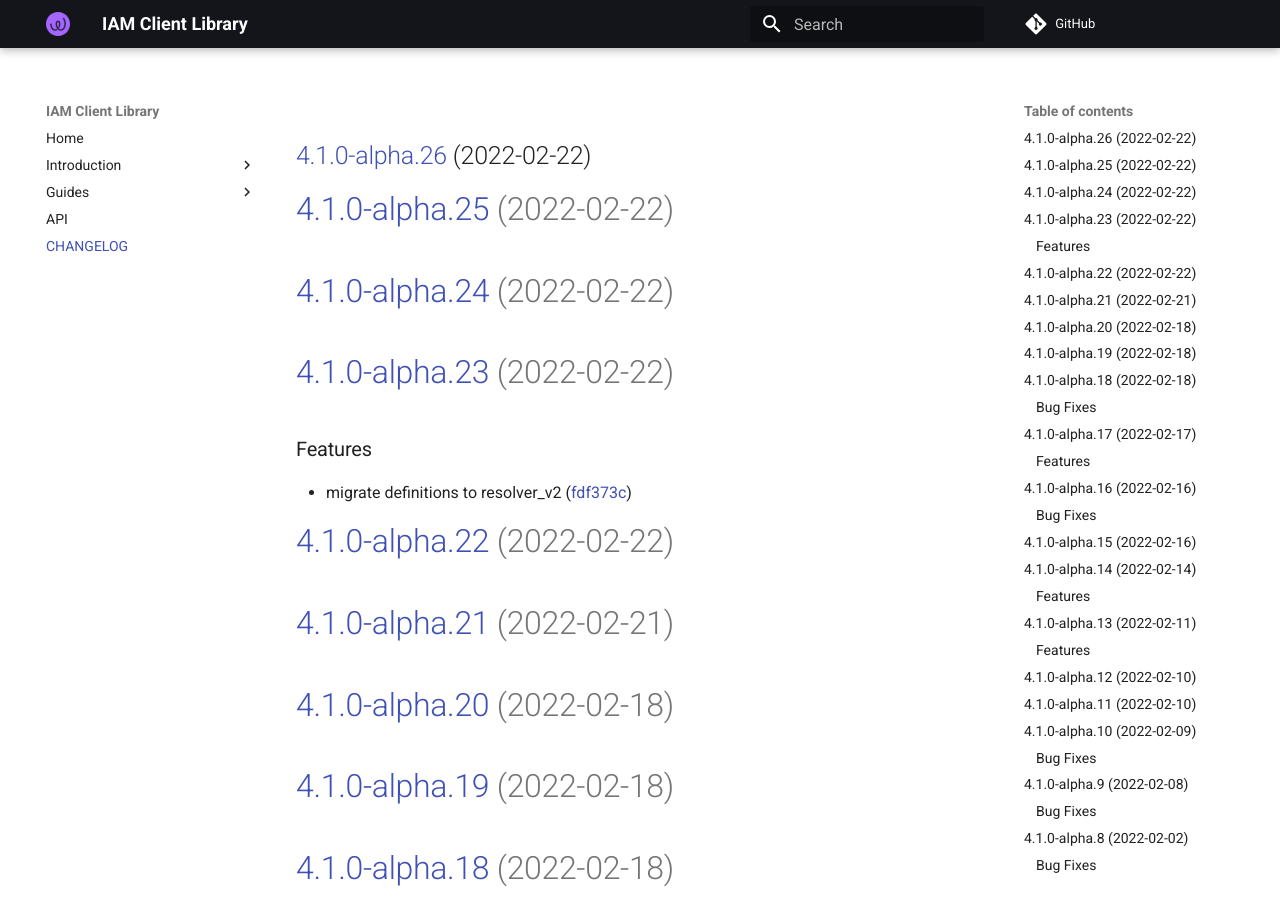
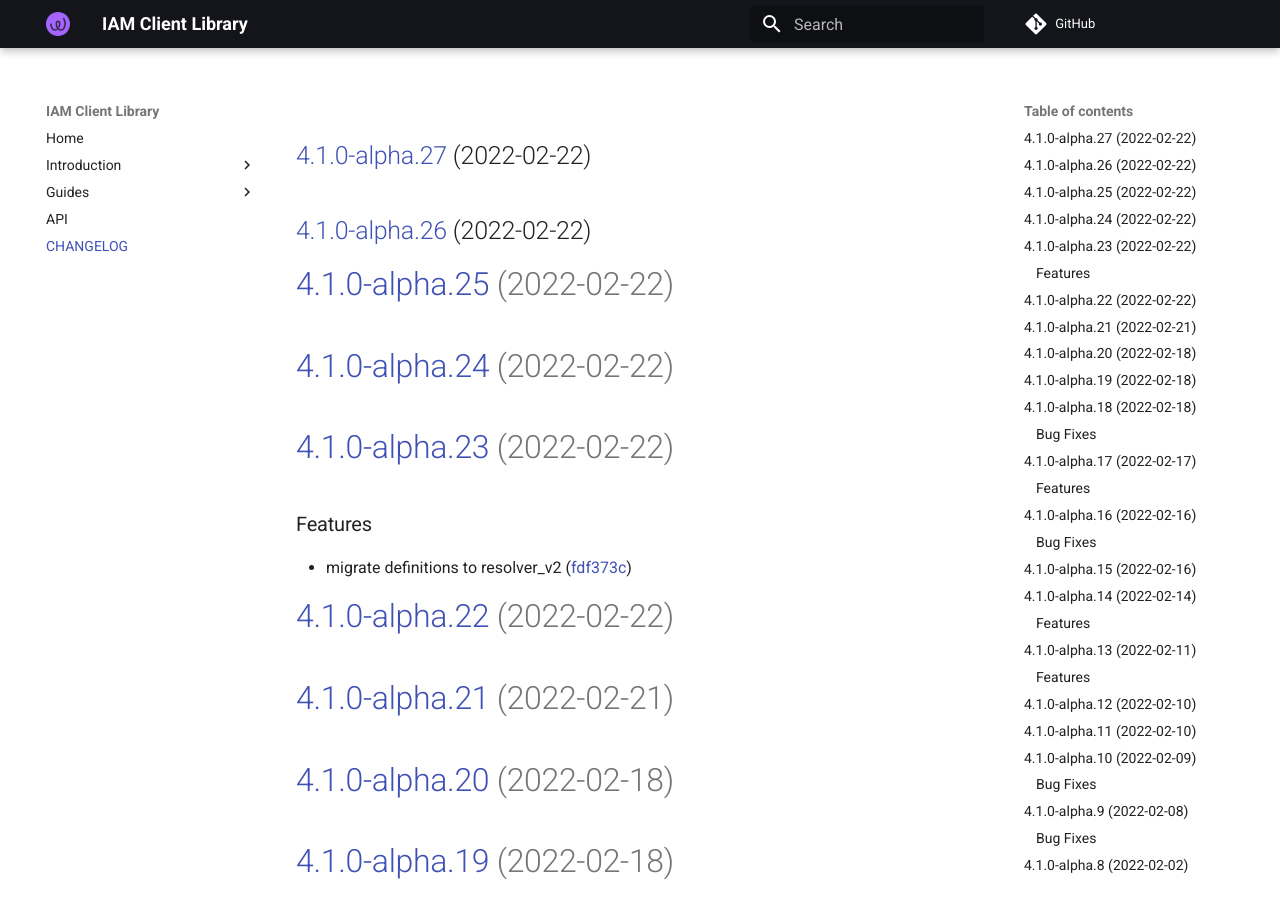
Before and after one commit to energywebfoundation/iam-client-lib, an MkDocs documentation site: the page built from docs/CHANGELOG.md, in a window 1280 px wide and 900 px high. Built offline with MkDocs 1.6.1 and Material for MkDocs 9.7.7, drawn with Linux system fonts in a browser that asks for light colours; comment, search, counter and statistics services are not loaded.

Commit message:
chore(release): 4.1.0-alpha.27 [skip ci]
## [4.1.0-alpha.27](https://github.com/energywebfoundation/iam-client-lib/compare/v4.1.0-alpha.26...v4.1.0-alpha.27) (2022-02-22)

```diff
--- a/docs/CHANGELOG.md
+++ b/docs/CHANGELOG.md
@@ -1,3 +1,5 @@
+## [4.1.0-alpha.27](https://github.com/energywebfoundation/iam-client-lib/compare/v4.1.0-alpha.26...v4.1.0-alpha.27) (2022-02-22)
+
 ## [4.1.0-alpha.26](https://github.com/energywebfoundation/iam-client-lib/compare/v4.1.0-alpha.25...v4.1.0-alpha.26) (2022-02-22)
 
 # [4.1.0-alpha.25](https://github.com/energywebfoundation/iam-client-lib/compare/v4.1.0-alpha.24...v4.1.0-alpha.25) (2022-02-22)
```
